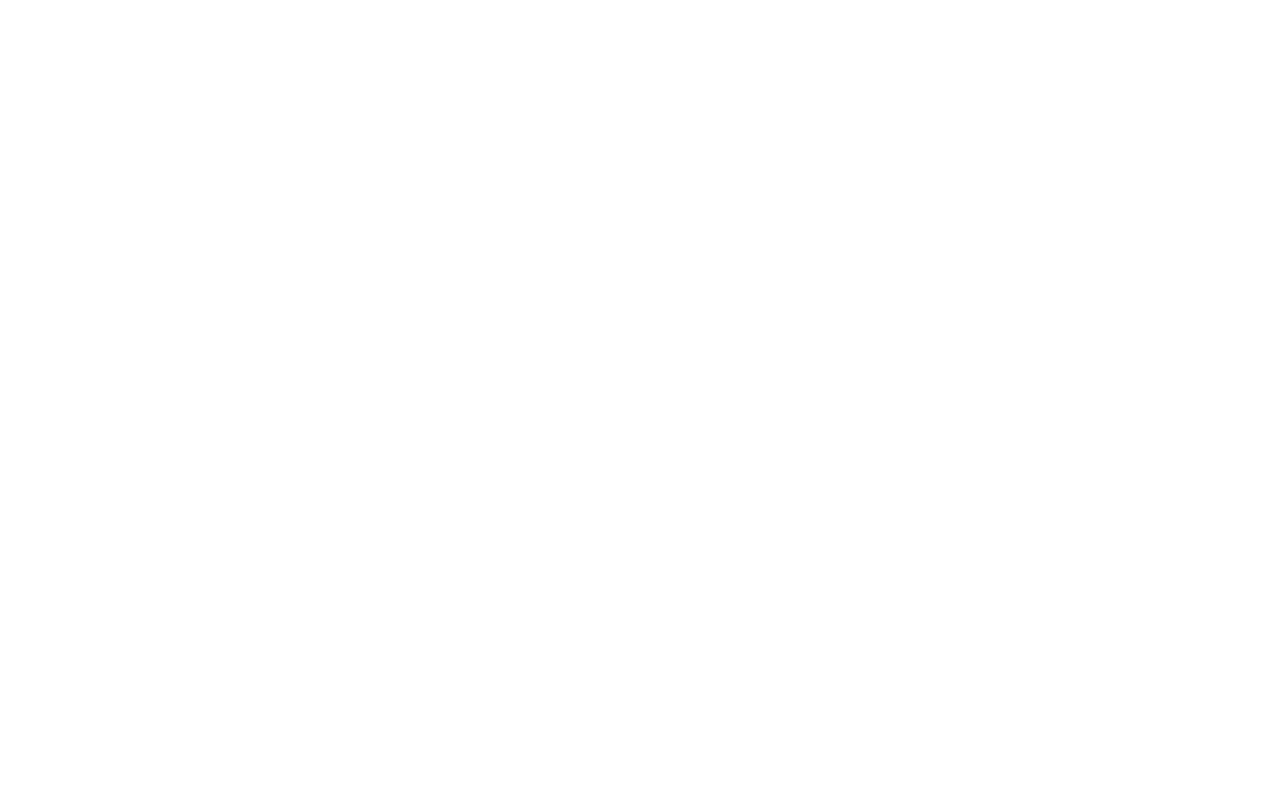
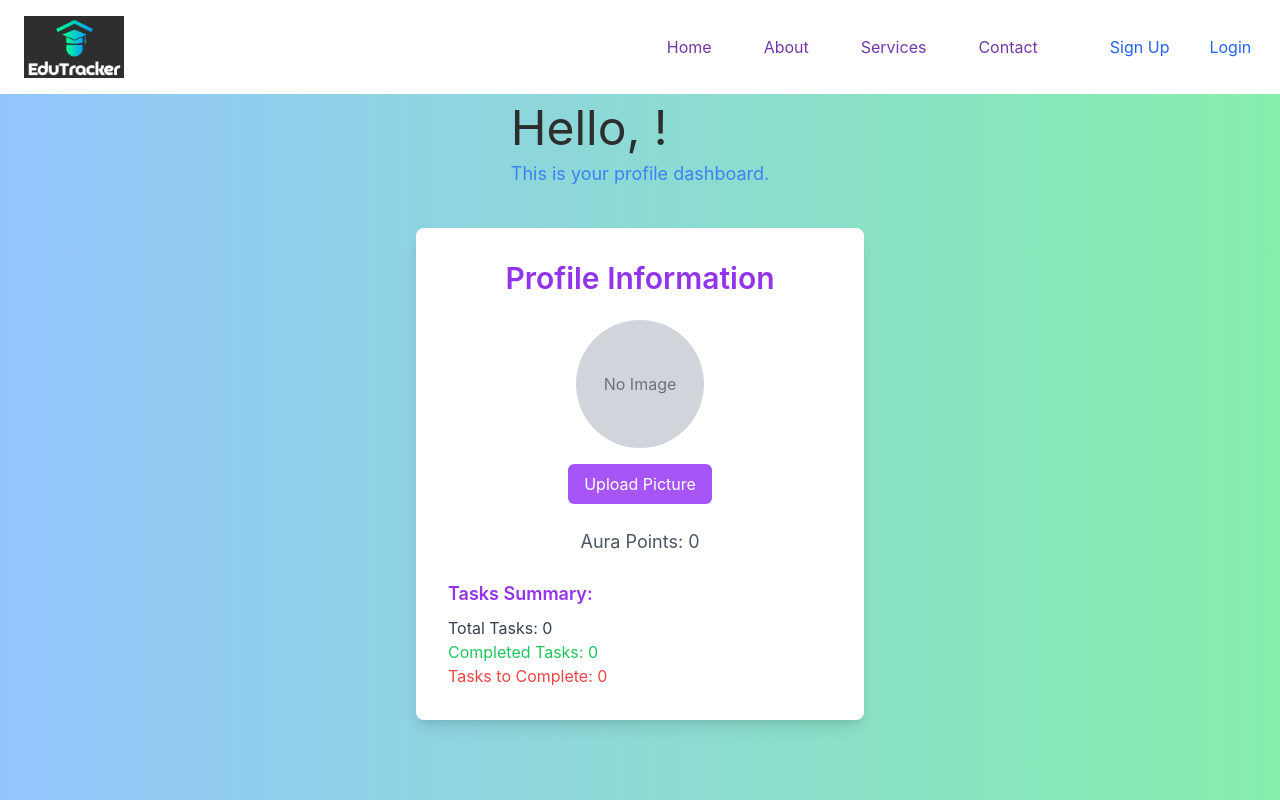
Before and after one commit to Vartika-505/Edu-Tracker, a React (Create React App) app in the folder edutracker-ui/: page /profile in a window 1280 px wide. Before the commit this address had no page. Built offline with nearby package versions, Linux system fonts and the light colour scheme; the HTML template or start-up script is replaced by a standard one; a web font is replaced by a local one.

Commit message:
Profile.js added

```diff
--- a/edutracker-ui/src/App.js
+++ b/edutracker-ui/src/App.js
@@ -1,6 +1,5 @@
-// App.js
 import React, { useState } from 'react';
-import { BrowserRouter, Routes, Route, useNavigate } from 'react-router-dom';
+import { BrowserRouter, Routes, Route } from 'react-router-dom';
 import Login from './pages/Login';
 import Home from './pages/Home';
 import Dashboard from './pages/Dashboard';
@@ -8,19 +7,26 @@
 import About from './pages/About';
 import Contact from './pages/Contact';
 import Timetable from './pages/Timetable';
+import Profile from './pages/Profile';
 
 export default function App() {
-  // State to store the token and username
   const [token, setToken] = useState('');
   const [username, setUsername] = useState('');
+  const [email, setEmail] = useState('');
   const [auraPoints, setAuraPoints] = useState(0);
+  const [totalTasks, setTotalTasks] = useState(0);
+  const [completedTasks, setCompletedTasks] = useState(0);
 
   const handleLogout = () => {
-    localStorage.removeItem('token'); // Remove the token
-    localStorage.removeItem('username'); // Remove the username
-    setToken(''); // Clear token in state
-    setUsername(''); // Clear username in state
-    // Redirect to home after logout
+    localStorage.removeItem('token');
+    localStorage.removeItem('username');
+    localStorage.removeItem('auraPoints');
+    setToken('');
+    setUsername('');
+    setEmail('');
+    setAuraPoints(0);
+    setTotalTasks(0);
+    setCompletedTasks(0);
   };
 
   return (
@@ -34,6 +40,17 @@
         <Route exact path="/signup" element={<Signup />} />
         <Route exact path="/about" element={<About />} />
         <Route exact path="/contact" element={<Contact />} />
+        <Route path="/profile" element={
+            <Profile
+                token={token}
+                username={username}
+                email={email}
+                auraPoints={auraPoints}
+                totalTasks={totalTasks}
+                completedTasks={completedTasks}
+                handleLogout={handleLogout}
+            />
+        } />
       </Routes>
     </BrowserRouter>
   );
--- /dev/null
+++ b/edutracker-ui/src/pages/Profile.js
@@ -0,0 +1,72 @@
+import React, { useState } from 'react';
+import Navbar from './Navbar';
+import { useNavigate } from 'react-router-dom';
+
+const Profile = ({ token, username, email, auraPoints, totalTasks, completedTasks, handleLogout }) => {
+    const navigate = useNavigate();
+    const [profilePic, setProfilePic] = useState(null);
+
+    // Redirect if not authenticated
+    if (!token) {
+        navigate('/home');
+    }
+
+    // Handle profile picture upload
+    const handleProfilePicUpload = (event) => {
+        const file = event.target.files[0];
+        if (file) {
+            const reader = new FileReader();
+            reader.onloadend = () => {
+                setProfilePic(reader.result); // Set image preview
+            };
+            reader.readAsDataURL(file);
+        }
+    };
+
+    return (
+        <div className="min-h-screen bg-gradient-to-r from-blue-300 to-green-300 flex flex-col items-center p-6">
+            <Navbar token={token} handleLogout={handleLogout} />
+
+            <header className="flex items-center mb-10 mt-20">
+                <div className="text-left">
+                    <h1 className="text-5xl text-[#2e2e2e]">Hello, {username}!</h1>
+                    <p className="text-lg text-blue-500 mt-2">This is your profile dashboard.</p>
+                </div>
+            </header>
+
+            <main className="bg-white shadow-lg rounded-lg p-8 w-full max-w-md text-center">
+                <h2 className="text-3xl font-semibold text-purple-600 mb-6">Profile Information</h2>
+
+                {/* Profile Picture Section */}
+                <div className="flex flex-col items-center mb-6">
+                    {profilePic ? (
+                        <img src={profilePic} alt="Profile" className="w-32 h-32 rounded-full mb-4" />
+                    ) : (
+                        <div className="w-32 h-32 bg-gray-300 rounded-full flex items-center justify-center mb-4 text-gray-500">
+                            No Image
+                        </div>
+                    )}
+                    <label className="bg-purple-500 text-white px-4 py-2 rounded-md cursor-pointer hover:bg-purple-700 transition">
+                        Upload Picture
+                        <input type="file" onChange={handleProfilePicUpload} className="hidden" />
+                    </label>
+                </div>
+
+                {/* User Information */}
+                <p className="text-xl font-semibold mb-4">{username}</p>
+                <p className="text-lg text-gray-600 mb-4">{email}</p>
+                <p className="text-lg text-gray-600 mb-4">Aura Points: {auraPoints}</p>
+
+                {/* Task Summary */}
+                <div className="text-left mt-6">
+                    <p className="text-lg font-semibold text-purple-600 mb-2">Tasks Summary:</p>
+                    <p className="text-gray-700">Total Tasks: {totalTasks}</p>
+                    <p className="text-green-500">Completed Tasks: {completedTasks}</p>
+                    <p className="text-red-500">Tasks to Complete: {totalTasks - completedTasks}</p>
+                </div>
+            </main>
+        </div>
+    );
+};
+
+export default Profile;
```
